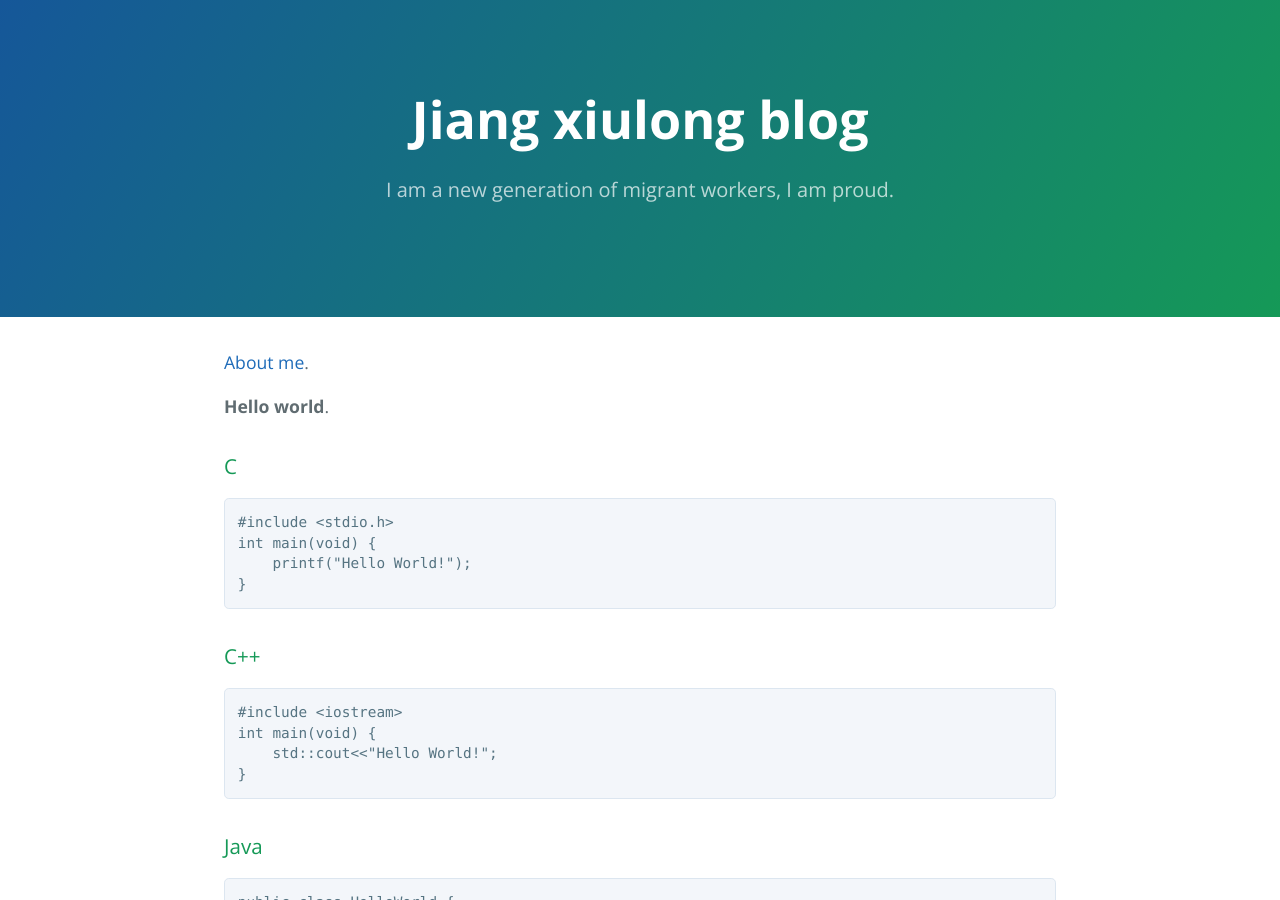
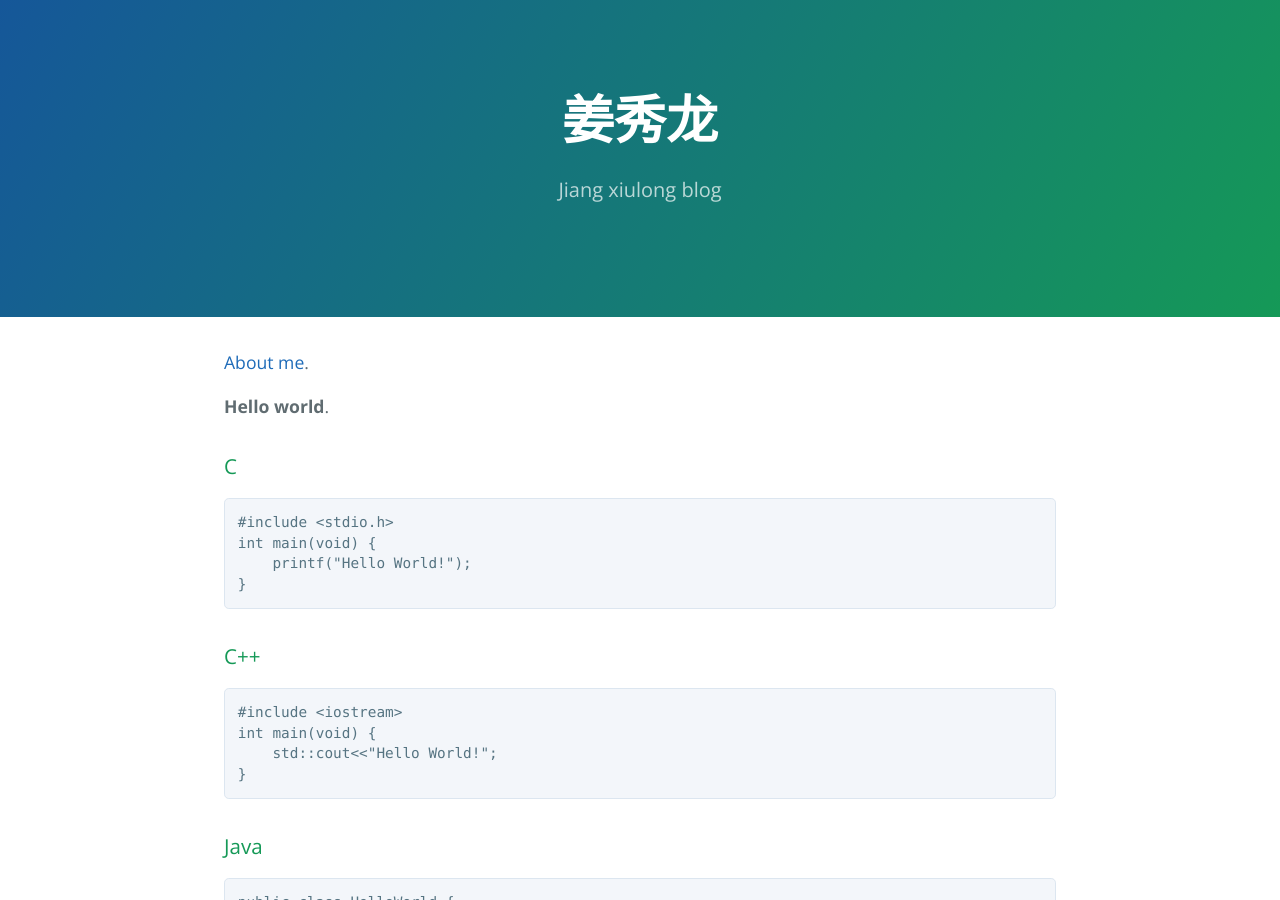
Before and after one commit to jiangxiulong/jiangxiulong.github.io, a Jekyll site: the page built from index.md, in a window 1280 px wide and 900 px high. Built offline with Jekyll 4.4.1, drawn with Linux system fonts in a browser that asks for light colours.

Commit message:
Update _config.yml

```diff
--- a/_config.yml
+++ b/_config.yml
@@ -2,7 +2,7 @@ remote_theme: pages-themes/cayman@v0.2.0
 plugins:
 - jekyll-remote-theme # add this line to the plugins list if you already have one
 
-title: Jiang xiulong blog
-description: I am a new generation of migrant workers, I am proud.
+title: 姜秀龙
+description: Jiang xiulong blog
 show_downloads: false
 google_analytics:
```
